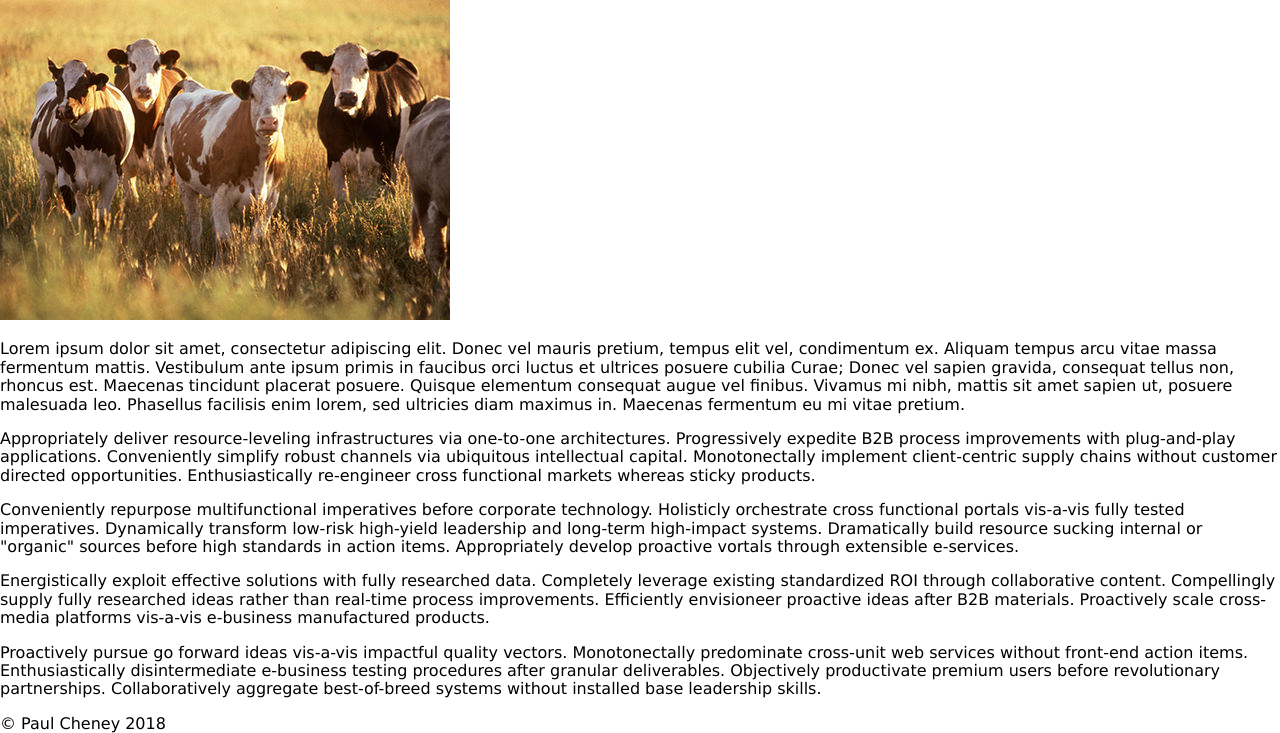
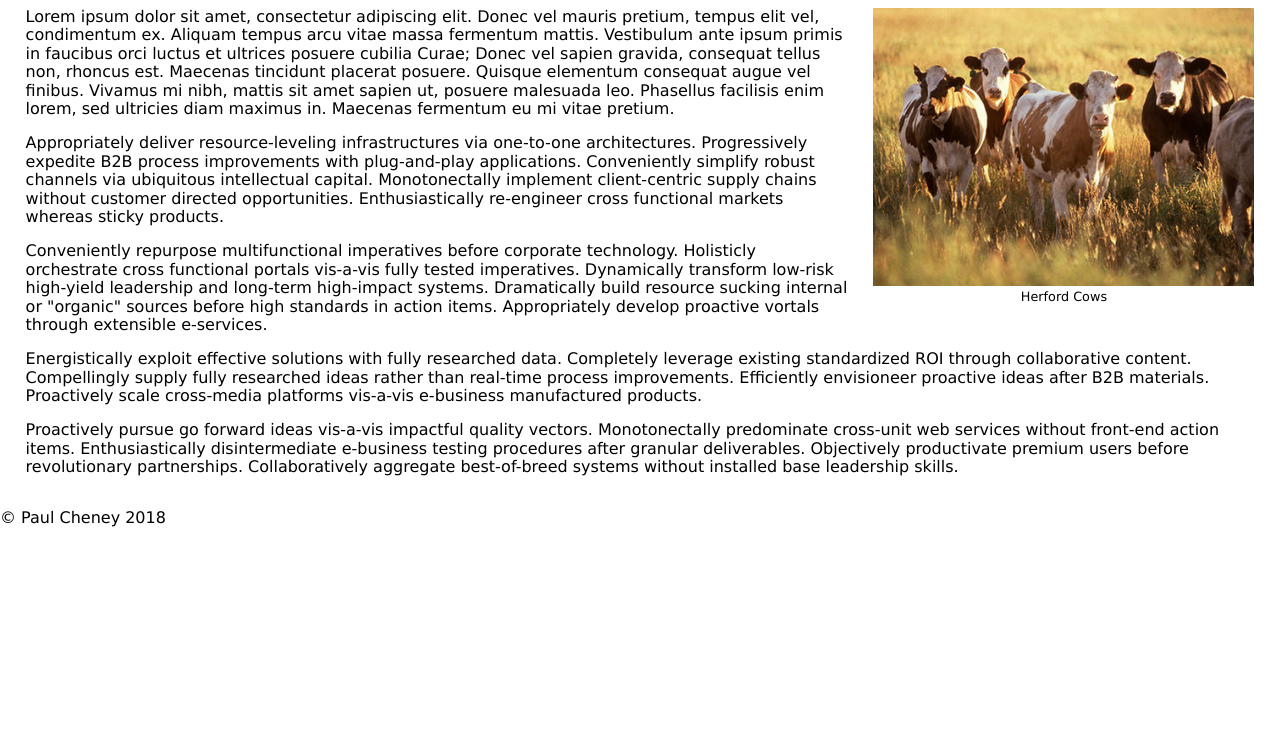
Before and after one commit to kassadigeorge/kassadigeorge.github.io, a plain HTML site: page ranch/index.html in a window 1280 px wide. Shown: the part 228-961 px from the top of the page. After the commit the page ends 800 px from the top, so only its background shows below. Drawn offline with Linux system fonts and the light colour scheme.

Commit message:
update "e"

```diff
--- a/ranch/css/large.css
+++ b/ranch/css/large.css
@@ -4,6 +4,6 @@ nav ul {padding-left: 2%}
 nav li {width: auto;}
 nav a {padding: .5rem 1 rem;}
 
-
+main figure {width: 31%;}
 
 } /* end of media query*/
--- a/ranch/css/medium.css
+++ b/ranch/css/medium.css
@@ -2,7 +2,12 @@
 
 nav li {float: left; width: 25%;}
 
-
+main figure {
+    float: right;
+    width: 48%;
+    margin-left: 2%;
+    padding-bottom: .5rem;
+}
 
 
 
--- a/ranch/css/small.css
+++ b/ranch/css/small.css
@@ -33,12 +33,19 @@ nav a {
 }
 nav a:hover {background-color: #444;}
 
+/* main rules here */
+main {
+    padding: 1rem 2%;
+    display: block;
+}
+main h1 {color: #17a8e4;}
 
-
-
-
-
-
+main figure img {width: 100%;}
+main figure{
+    width: 100%;
+    margin: 0;
+}
+main figcaption {text-align: center; font-size: .8rem;}
 
 .clearfix:after {
     content: "";
--- a/ranch/index.html
+++ b/ranch/index.html
@@ -36,7 +36,10 @@
 
     <h1>Events</h1>
 
+    <figure>
     <img src="images/cows.jpg" alt="Herford Cows">
+<figcaption>Herford Cows</figcaption>
+  </figure>
     <p>Lorem ipsum dolor sit amet, consectetur adipiscing elit. Donec vel mauris pretium, tempus elit vel, condimentum ex. Aliquam tempus arcu vitae massa fermentum mattis. Vestibulum ante ipsum primis in faucibus orci luctus et ultrices posuere cubilia Curae; Donec vel sapien gravida, consequat tellus non, rhoncus est. Maecenas tincidunt placerat posuere. Quisque elementum consequat augue vel finibus. Vivamus mi nibh, mattis sit amet sapien ut, posuere malesuada leo. Phasellus facilisis enim lorem, sed ultricies diam maximus in. Maecenas fermentum eu mi vitae pretium.</p>
 
     <div>
```
